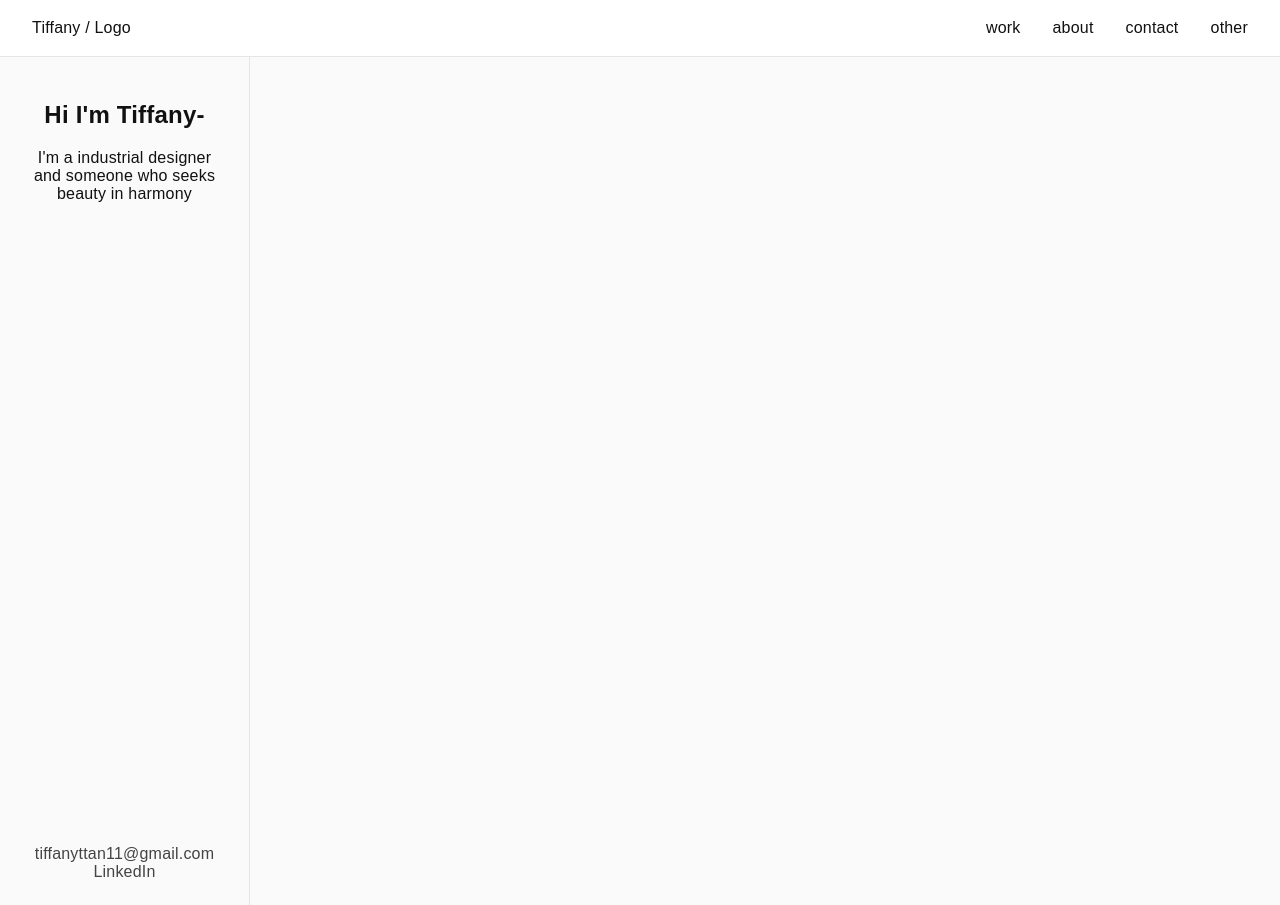
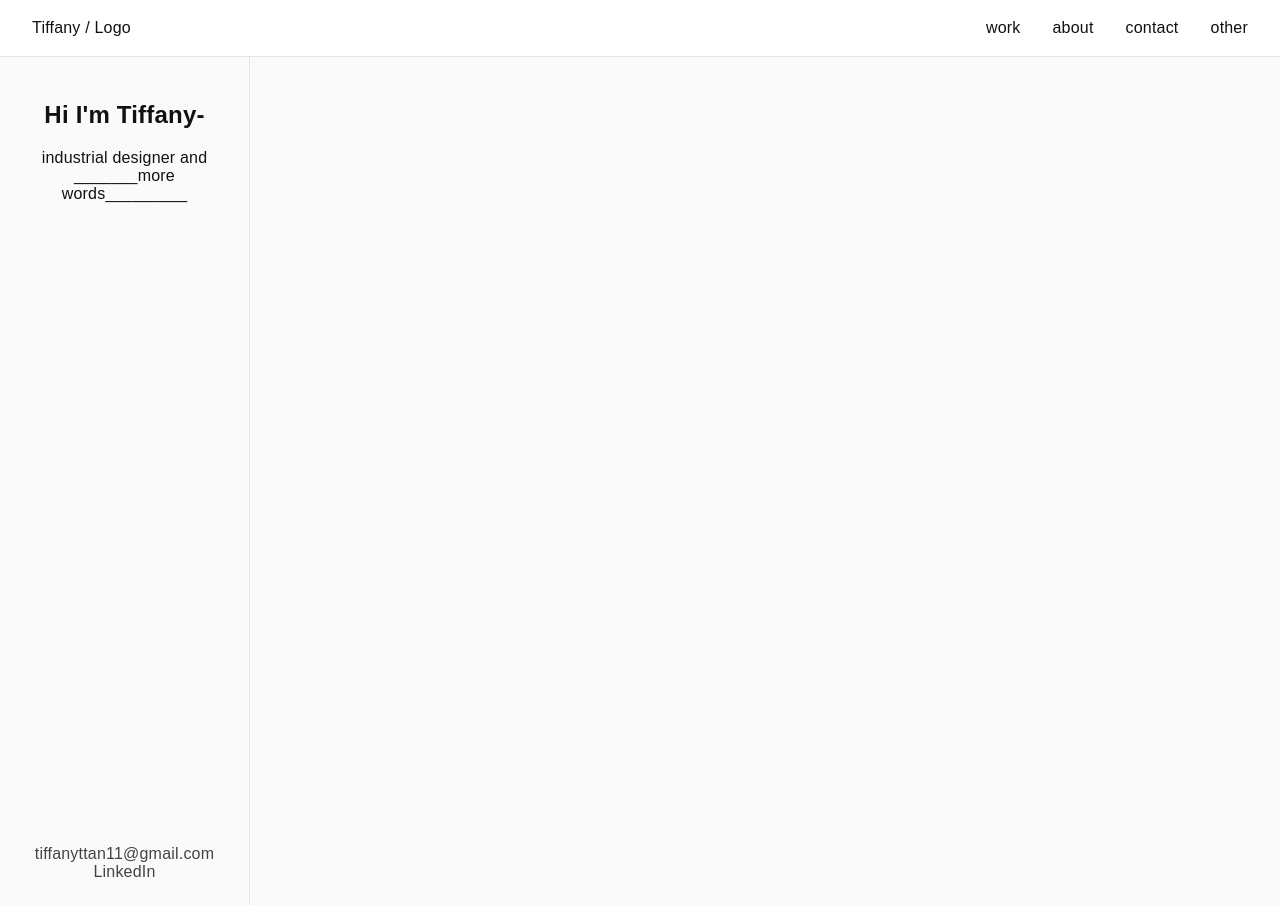
Before and after one commit to tiffanyttan/ttan22.github.io, a plain HTML site: page about.html in a window 1280 px wide. Shown: the top 905 px of the page. Drawn offline with Linux system fonts and the light colour scheme.

Commit message:
Add files via upload
alter text in about.html

```diff
--- a/about.html
+++ b/about.html
@@ -23,7 +23,7 @@
         <aside>
             <div class="aside-top">
                 <h1> Hi I'm Tiffany-</h1>
-                <p>I'm a industrial designer and someone who seeks beauty in harmony</p>
+                <p>industrial designer and _______more words_________</p>
             </div>
 
             <div class="aside-bottom">
```
